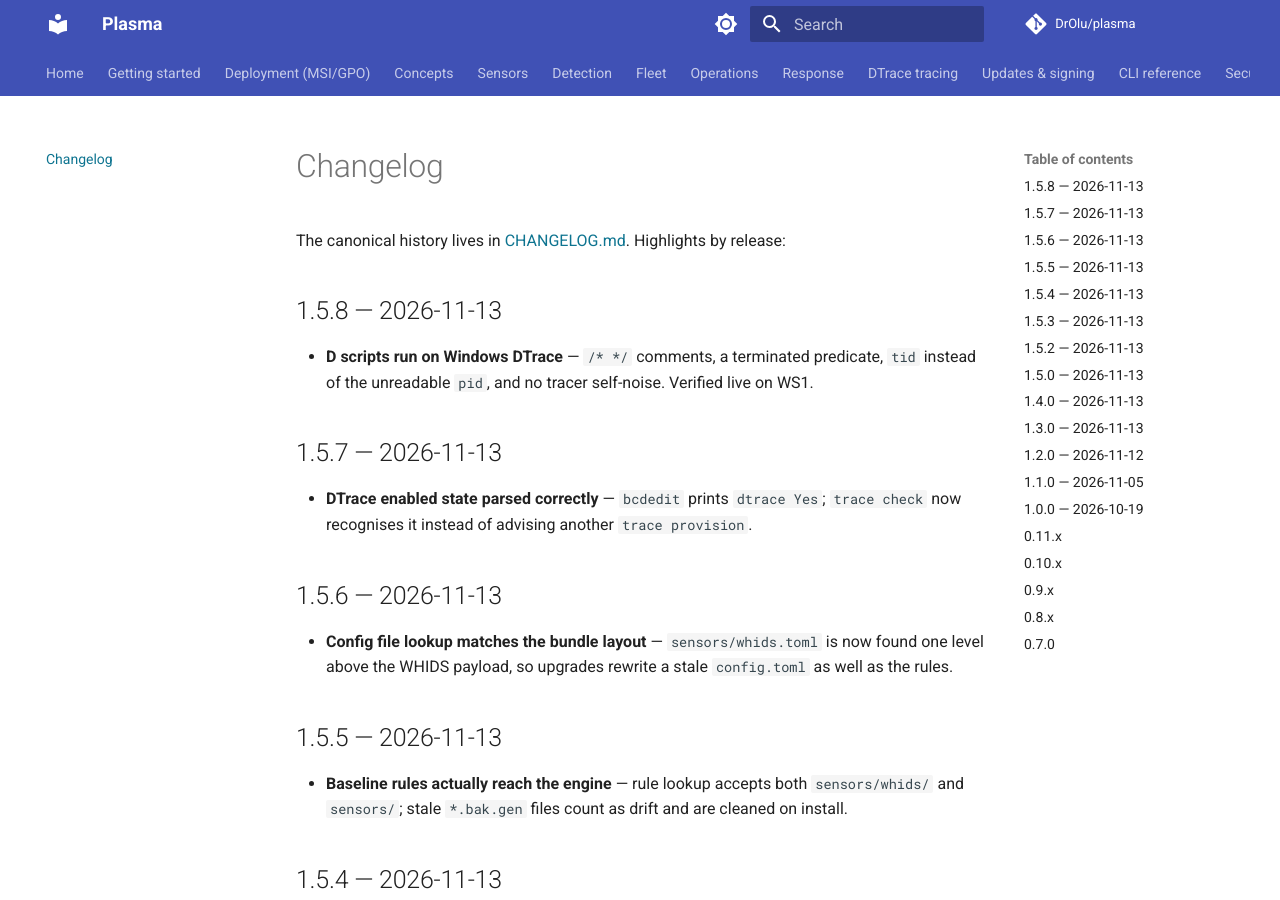
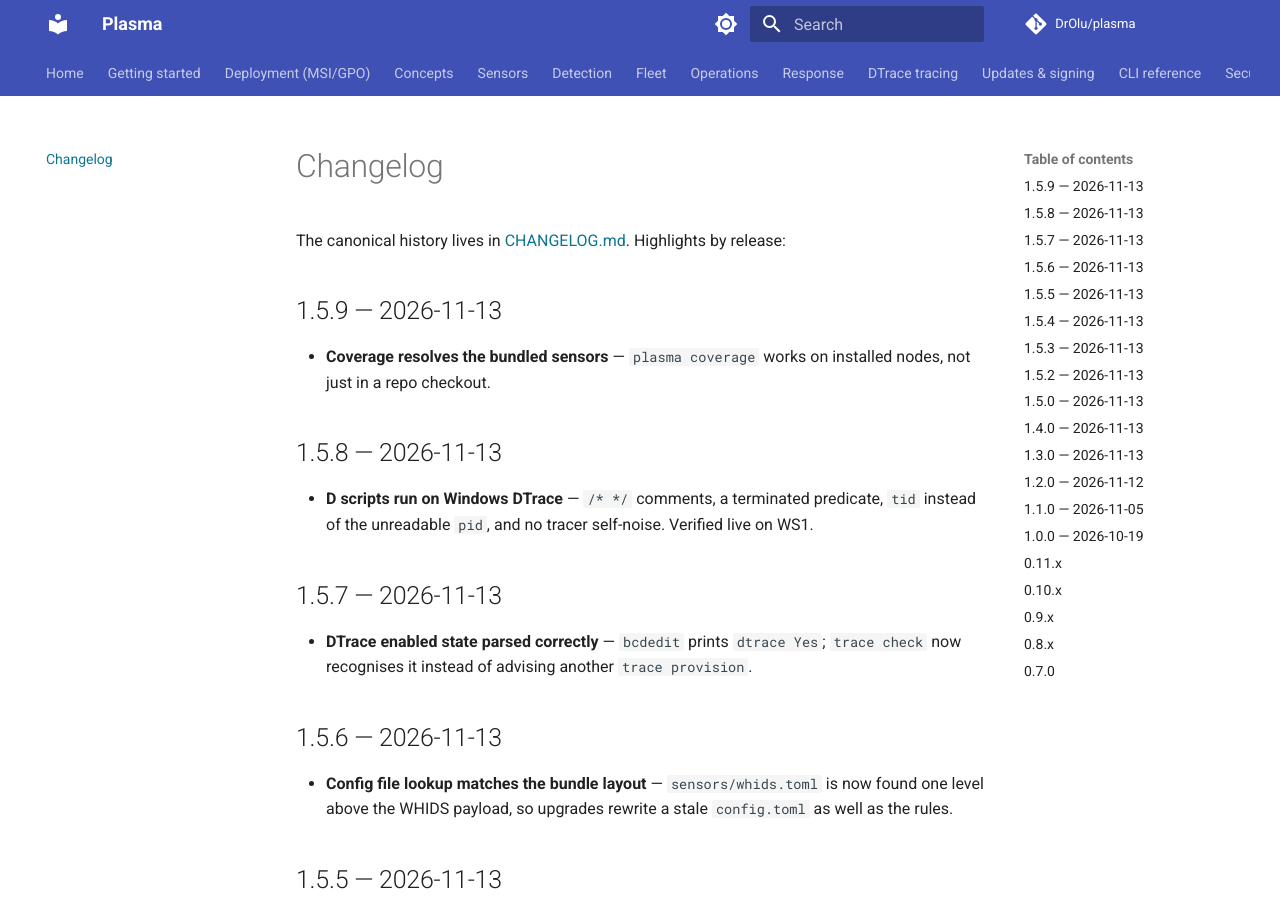
Before and after one commit to DrOlu/plasma, an MkDocs documentation site: the page built from docs/changelog.md, in a window 1280 px wide and 900 px high. Built offline with MkDocs 1.6.1 and Material for MkDocs 9.7.7, drawn with Linux system fonts in a browser that asks for light colours; comment, search, counter and statistics services are not loaded.

Commit message:
fix(coverage): resolve sensors from the frozen bundle
coverage._repo_sensors only checked repo-relative paths, so installed
nodes failed with 'plasma-tap-rules.json not found (repo or embedded)'.
Check <_MEIPASS>/embedded/sensors first, then the repo.

```diff
--- a/docs/changelog.md
+++ b/docs/changelog.md
@@ -3,6 +3,11 @@
 The canonical history lives in
 [CHANGELOG.md](https://github.com/DrOlu/plasma/blob/main/CHANGELOG.md).
 Highlights by release:
+
+## 1.5.9 — 2026-11-13
+
+- **Coverage resolves the bundled sensors** — `plasma coverage` works on
+  installed nodes, not just in a repo checkout.
 
 ## 1.5.8 — 2026-11-13
 
--- a/plasma/__init__.py
+++ b/plasma/__init__.py
@@ -1,5 +1,5 @@
 """Plasma — agent-based EDR bundle with a frozen neuralOS instance."""
 
-__version__ = "1.5.8"
+__version__ = "1.5.9"
 PRODUCT = "Plasma"
 SCHEMA_VERSION = 1
--- a/pyproject.toml
+++ b/pyproject.toml
@@ -4,7 +4,7 @@ build-backend = "setuptools.build_meta"
 
 [project]
 name = "plasma-edr"
-version = "1.5.8"
+version = "1.5.9"
 description = "Plasma — an agent-based EDR bundle: Sentinel detection layer + a frozen neuralOS instance"
 readme = "README.md"
 requires-python = ">=3.9"
```
Also changed, not shown: CHANGELOG.md (+14 -0 lines), 3 other files.
